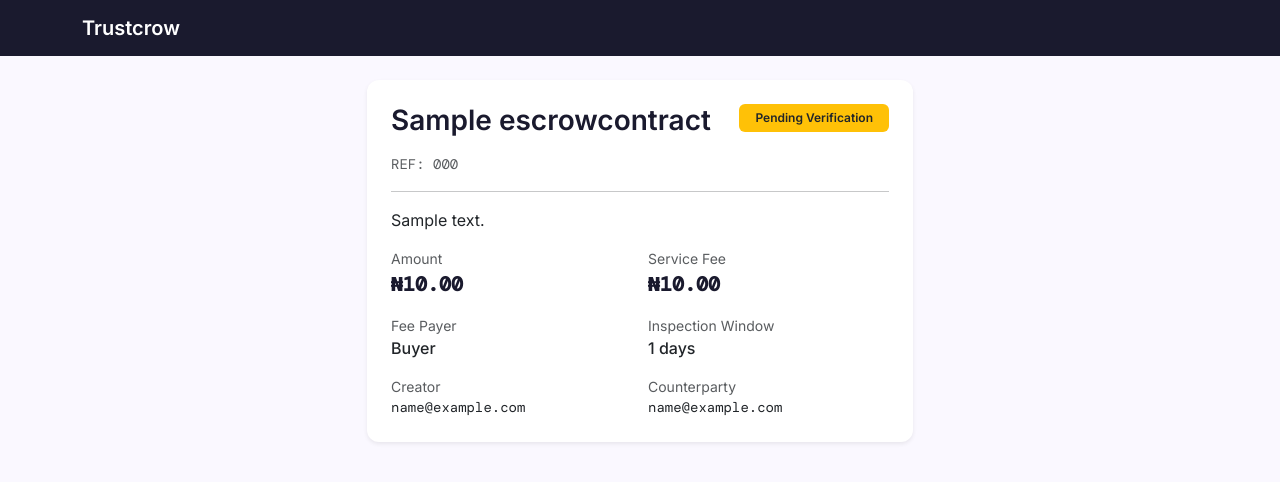
After one commit to Dekantiok/trustcrow, a Django app: page /escrow/000/ in a window 1280 px wide. The commit adds this page. Shown: the top 482 px of the page. Run offline with Django 5.2, Linux system fonts and the light colour scheme; tables that the repository leaves empty hold one stand-in row (values such as "Sample post").

Commit message:
Add contract detail and counterparty join

```diff
--- a/config/urls.py
+++ b/config/urls.py
@@ -7,4 +7,6 @@ urlpatterns = [
     path('', views.home_view, name='home'),
     path('create/', views.create_contract, name='create_contract'),
     path('verify/<str:code>/', views.verify_otp_view, name='verify_otp'),
+    path('escrow/<str:code>/', views.contract_detail, name='contract_detail'),
+    path('escrow/<str:code>/join/', views.counterparty_verify_otp, name='counterparty_verify_otp'),
 ]
--- a/escrow/views.py
+++ b/escrow/views.py
@@ -6,6 +6,28 @@ from .forms import ContractCreationForm
 from .services import calculate_service_fee
 from .utils import generate_secure_code, generate_otp
 from .notifications import send_otp_via_termii
+
+STATUS_LABELS = {
+    'pending_verification': 'Pending Verification',
+    'awaiting_counterparty': 'Awaiting Counterparty',
+    'awaiting_funding': 'Awaiting Funding',
+    'in_inspection': 'In Inspection',
+    'pending_payout': 'Pending Payout',
+    'completed': 'Completed',
+    'disputed': 'Disputed',
+    'cancelled': 'Cancelled',
+}
+
+STATUS_BADGES = {
+    'pending_verification': 'bg-warning text-dark',
+    'awaiting_counterparty': 'bg-info text-dark',
+    'awaiting_funding': 'bg-primary',
+    'in_inspection': 'bg-primary',
+    'pending_payout': 'bg-success',
+    'completed': 'bg-success',
+    'disputed': 'bg-danger',
+    'cancelled': 'bg-secondary',
+}
 
 def home_view(request):
     return render(request, 'home.html')
@@ -23,20 +45,16 @@ def create_contract(request):
 
             otp_code = generate_otp()
             expires_at = now() + datetime.timedelta(minutes=15)
-
             AuthOTP.objects.create(
                 email=contract.creator_email,
                 otp_code=otp_code,
                 intent='create',
                 expires_at=expires_at
             )
-
             send_otp_via_termii(contract.creator_email, otp_code)
-
             return redirect('verify_otp', code=contract.code)
     else:
         form = ContractCreationForm()
-
     return render(request, 'escrow/create_contract.html', {'form': form})
 
 def verify_otp_view(request, code):
@@ -45,17 +63,18 @@ def verify_otp_view(request, code):
 
     if request.method == 'POST':
         submitted_otp = request.POST.get('otp')
-
         try:
-            otp_record = AuthOTP.objects.get(email=contract.creator_email, otp_code=submitted_otp, intent='create', is_used=False)
-
+            otp_record = AuthOTP.objects.get(
+                email=contract.creator_email,
+                otp_code=submitted_otp,
+                intent='create',
+                is_used=False
+            )
             if otp_record.expires_at > now() and otp_record.attempts_left > 0:
                 otp_record.is_used = True
                 otp_record.save()
-
                 contract.status = 'awaiting_counterparty'
                 contract.save()
-
                 return redirect('contract_detail', code=contract.code)
             else:
                 otp_record.attempts_left -= 1
@@ -64,4 +83,68 @@ def verify_otp_view(request, code):
         except AuthOTP.DoesNotExist:
             error_message = "OTP not found. Please check your email."
 
-    return render(request, 'escrow/verify_otp.html', {'contract': contract, 'error_message': error_message})
+    return render(request, 'escrow/verify_otp.html', {
+        'contract': contract,
+        'error_message': error_message,
+    })
+
+def contract_detail(request, code):
+    contract = get_object_or_404(EscrowContract, code=code)
+
+    context = {
+        'contract': contract,
+        'status_label': STATUS_LABELS.get(contract.status, contract.status),
+        'badge_class': STATUS_BADGES.get(contract.status, 'bg-secondary'),
+        'show_counterparty_form': contract.status == 'awaiting_counterparty',
+        'formatted_amount': f"\u20a6{contract.amount:,.2f}",
+        'formatted_fee': f"\u20a6{contract.service_fee:,.2f}",
+    }
+
+    if request.method == 'POST' and contract.status == 'awaiting_counterparty':
+        submitted_email = request.POST.get('email', '').strip().lower()
+        if submitted_email == contract.counterparty_email.lower():
+            otp_code = generate_otp()
+            expires_at = now() + datetime.timedelta(minutes=15)
+            AuthOTP.objects.create(
+                email=submitted_email,
+                otp_code=otp_code,
+                intent='join',
+                expires_at=expires_at
+            )
+            send_otp_via_termii(submitted_email, otp_code)
+            return redirect('counterparty_verify_otp', code=contract.code)
+        else:
+            context['email_error'] = "Email does not match the counterparty on this contract."
+
+    return render(request, 'escrow/contract_detail.html', context)
+
+def counterparty_verify_otp(request, code):
+    contract = get_object_or_404(EscrowContract, code=code)
+    error_message = None
+
+    if request.method == 'POST':
+        submitted_otp = request.POST.get('otp')
+        try:
+            otp_record = AuthOTP.objects.get(
+                email=contract.counterparty_email,
+                otp_code=submitted_otp,
+                intent='join',
+                is_used=False
+            )
+            if otp_record.expires_at > now() and otp_record.attempts_left > 0:
+                otp_record.is_used = True
+                otp_record.save()
+                contract.status = 'awaiting_funding'
+                contract.save()
+                return redirect('contract_detail', code=contract.code)
+            else:
+                otp_record.attempts_left -= 1
+                otp_record.save()
+                error_message = "Invalid or expired OTP."
+        except AuthOTP.DoesNotExist:
+            error_message = "OTP not found. Please check your email."
+
+    return render(request, 'escrow/counterparty_verify_otp.html', {
+        'contract': contract,
+        'error_message': error_message,
+    })
--- a/templates/base.html
+++ b/templates/base.html
@@ -14,16 +14,21 @@
         .mono-text { font-family: 'DM Mono', monospace; }
         .text-navy { color: #1a1a2e; }
         .text-accent { color: #4f8ef7; }
-        .form-control, .form-select { border: 1px solid #ced4da; border-radius: 0.375rem; padding: 0.5rem 0.75rem; }
-        .form-control:focus, .form-select:focus { border-color: #4f8ef7; box-shadow: 0 0 0 0.25rem rgba(79, 142, 247, 0.25); }
+        .card-custom { border: none; border-radius: 0.75rem; }
+        .form-control:focus, .form-select:focus { border-color: #4f8ef7; box-shadow: 0 0 0 0.25rem rgba(79,142,247,0.25); }
     </style>
 </head>
 <body>
+    {% block navbar %}
     <nav class="navbar navbar-expand-lg navbar-dark navbar-custom mb-4">
         <div class="container">
             <a class="navbar-brand fw-bold" href="/">Trustcrow</a>
+            <div class="d-flex">
+                <a href="{% url 'create_contract' %}" class="btn btn-primary-custom btn-sm">New Escrow</a>
+            </div>
         </div>
     </nav>
+    {% endblock %}
     <main class="container">
         {% block content %}{% endblock %}
     </main>
--- /dev/null
+++ b/templates/escrow/contract_detail.html
@@ -0,0 +1,78 @@
+{% extends 'base.html' %}
+{% block title %}Escrow {{ contract.code }} - Trustcrow{% endblock %}
+
+{% block navbar %}
+<nav class="navbar navbar-dark navbar-custom mb-4">
+    <div class="container">
+        <span class="navbar-brand fw-bold">Trustcrow</span>
+    </div>
+</nav>
+{% endblock %}
+
+{% block content %}
+<div class="row justify-content-center">
+    <div class="col-12 col-md-8 col-lg-6">
+
+        <div class="card card-custom shadow-sm mb-4">
+            <div class="card-body p-4">
+                <div class="d-flex justify-content-between align-items-start mb-3">
+                    <h3 class="text-navy fw-bold mb-0">{{ contract.title }}</h3>
+                    <span class="badge {{ badge_class }} px-3 py-2">{{ status_label }}</span>
+                </div>
+                <p class="text-muted small mono-text mb-1">REF: {{ contract.code }}</p>
+                <hr>
+                <p class="mb-3">{{ contract.description }}</p>
+
+                <div class="row g-3">
+                    <div class="col-6">
+                        <div class="small text-muted">Amount</div>
+                        <div class="fw-bold mono-text text-navy fs-5">{{ formatted_amount }}</div>
+                    </div>
+                    <div class="col-6">
+                        <div class="small text-muted">Service Fee</div>
+                        <div class="fw-bold mono-text text-navy fs-5">{{ formatted_fee }}</div>
+                    </div>
+                    <div class="col-6">
+                        <div class="small text-muted">Fee Payer</div>
+                        <div class="fw-medium text-capitalize">{{ contract.fee_payer }}</div>
+                    </div>
+                    <div class="col-6">
+                        <div class="small text-muted">Inspection Window</div>
+                        <div class="fw-medium">{{ contract.inspection_days }} days</div>
+                    </div>
+                    <div class="col-6">
+                        <div class="small text-muted">Creator</div>
+                        <div class="small mono-text">{{ contract.creator_email }}</div>
+                    </div>
+                    <div class="col-6">
+                        <div class="small text-muted">Counterparty</div>
+                        <div class="small mono-text">{{ contract.counterparty_email }}</div>
+                    </div>
+                </div>
+            </div>
+        </div>
+
+        {% if show_counterparty_form %}
+        <div class="card card-custom shadow-sm">
+            <div class="card-body p-4">
+                <h5 class="text-navy fw-bold mb-3">Accept This Contract</h5>
+                <p class="text-muted small mb-3">Enter your email to confirm you are the counterparty on this escrow.</p>
+
+                {% if email_error %}
+                <div class="alert alert-danger py-2 small">{{ email_error }}</div>
+                {% endif %}
+
+                <form method="post">
+                    {% csrf_token %}
+                    <div class="mb-3">
+                        <input type="email" name="email" class="form-control" placeholder="your@email.com" required>
+                    </div>
+                    <button type="submit" class="btn btn-primary-custom w-100">Verify & Accept</button>
+                </form>
+            </div>
+        </div>
+        {% endif %}
+
+    </div>
+</div>
+{% endblock %}
```
Also changed, not shown: templates/escrow/counterparty_verify_otp.html (added, +35 -0 lines).
